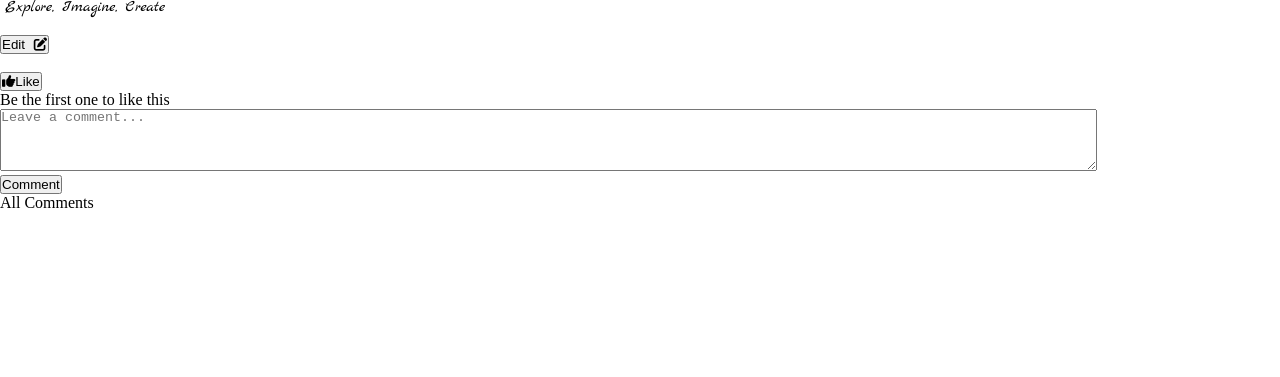
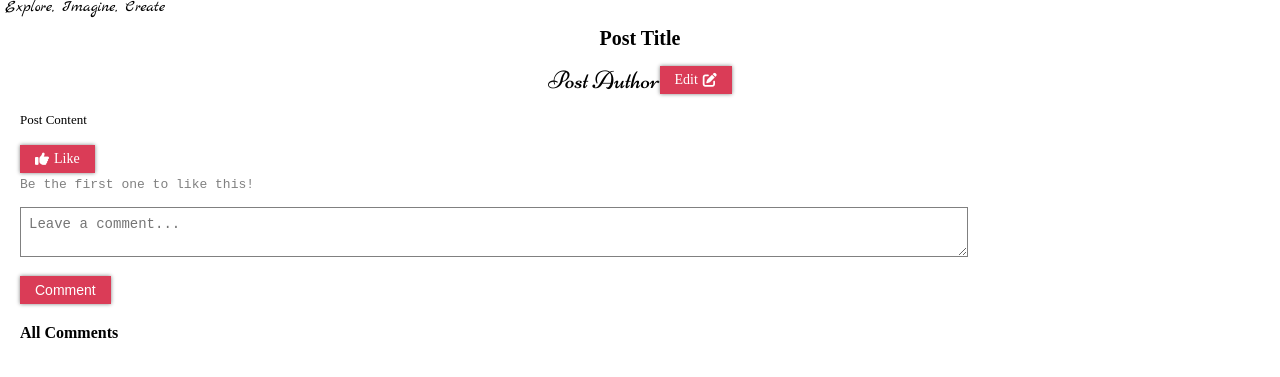
Before and after one commit to Vivekx007/Upgrad_Scribbler-Project, a plain HTML site: page html/post.html in a window 1280 px wide. Shown: the part 75-452 px from the top of the page. Drawn offline with nearby package versions, Linux system fonts and the light colour scheme.

Commit message:
some changes in post.js

```diff
--- a/Js/bloglist.js
+++ b/Js/bloglist.js
@@ -18,3 +18,16 @@ function hideModal() {
   // try {
   deleteModal.style.display = "none";
 }
+
+//This is for Showing Post Details in new Page
+function viewPostDetails(id) {
+  var post = document.getElementById(id);
+  var author = post.querySelector(".author-name").innerHTML;
+  var title = post.querySelector(".title").innerHTML;
+  var content = post.querySelector(".post-content").innerHTML;
+  var postUrl =
+    "post.html?author=" + author + "&title=" + title + "&content=" + content;
+
+  window.location.href = postUrl;
+  console.log(postUrl);
+}
--- a/css/post.css
+++ b/css/post.css
@@ -0,0 +1,112 @@
+body {
+  background-color: #fff;
+}
+
+.container {
+  padding: 10px 20px 100px 20px !important;
+}
+
+.post-title {
+  text-align: center;
+  font-weight: 600;
+  font-size: 20px;
+  margin-bottom: 15px;
+}
+
+.post-author-info {
+  display: flex;
+  flex-direction: row;
+  justify-content: center;
+  align-content: center;
+  align-items: center;
+}
+
+.post-author {
+  font-size: 25px;
+
+  font-family: "Niconne", cursive;
+  /* margin: 0 50% 0 0; */
+  /* padding-left: 20px; */
+}
+
+.post-edit-holder {
+  text-align: right;
+}
+
+.post-edit-btn,
+.post-save-btn,
+.post-like-btn,
+.post-comment-btn {
+  background-color: #da3c57;
+  padding: 6px 15px;
+  color: #fff;
+  display: inline-flex;
+  align-items: center;
+  justify-content: center;
+  border: 0px;
+  font-size: 14px;
+  box-shadow: 0px 0px 4px gray;
+  cursor: pointer;
+  text-align: center;
+}
+
+.post-edit-btn i,
+.post-save-btn i {
+  margin-left: 5px;
+}
+
+#savePostBtn {
+  display: none;
+}
+
+.post-content {
+  text-align: justify;
+  font-size: 13px;
+  margin: 15px auto;
+  line-height: 20px;
+}
+
+.post-like-btn i {
+  margin-right: 5px;
+}
+
+.post-like-info {
+  font-size: 13px;
+  color: gray;
+  font-family: "Ubuntu Mono", monospace;
+  margin-top: 4px;
+}
+
+.post-comments-holder {
+  margin-top: 15px;
+}
+
+.post-comment {
+  width: 75%;
+  padding: 8px;
+  font-size: 14px;
+  border: 1px solid gray;
+}
+
+.post-comment-btn-holder {
+  margin: 15px 0px;
+}
+
+.comments-heading {
+  font-weight: 600;
+  margin: 20px 0 5px;
+}
+
+.comments-display-div {
+  background-color: #e2e4e6;
+  padding: 12px 5px;
+  display: none;
+}
+
+.user-comment {
+  margin: 10px;
+  background-color: #fff;
+  padding: 10px;
+  font-size: 15px;
+  color: #5b5b5b;
+}
--- a/html/post.html
+++ b/html/post.html
@@ -2,6 +2,8 @@
 <html lang="en">
   <head>
     <link rel="stylesheet" href="../css/header.css" />
+    <link rel="stylesheet" href="../css/post.css" />
+
     <link rel="preconnect" href="https://fonts.googleapis.com" />
     <link rel="preconnect" href="https://fonts.gstatic.com" crossorigin />
     <link
@@ -11,6 +13,12 @@
     <link
       rel="stylesheet"
       href="https://cdnjs.cloudflare.com/ajax/libs/font-awesome/6.1.1/css/all.min.css"
+    />
+    <link rel="preconnect" href="https://fonts.googleapis.com" />
+    <link rel="preconnect" href="https://fonts.gstatic.com" crossorigin />
+    <link
+      href="https://fonts.googleapis.com/css2?family=Niconne&display=swap"
+      rel="stylesheet"
     />
   </head>
   <body>
@@ -144,73 +152,56 @@
     <p class="title-para" style="color: black">Explore, Imagine, Create</p>
 
     <!-- post container that is editable -->
-    <div class="post container">
-      <div
-        class="heading-content"
-        id="edit-heading"
-        contenteditable="true"
-      ></div>
-      <div class="author">
-        <div class="author-name"></div>
-
-        <!-- Edit button -->
-        <div>
-          <button
-            id="edit-button"
-            type="button"
-            class="btn btn-danger"
-            onclick="EditHandler()"
-          >
-            Edit
-            <i class="fa-solid fa-pen-to-square" style="padding-left: 5px"></i>
-          </button>
+    <div class="container">
+      <div class="post-title col-12" id="postTitle">Post Title</div>
+      <div class="post-author-info col-12">
+        <div class="post-author col-6" id="postAuthor">Post Author</div>
+        <div class="post-edit-holder col-6">
+          <span class="post-edit-btn" id="editPostBtn" onclick="editUserPost();"
+            >Edit<i class="fa fa-edit"></i></span
+          ><span
+            class="post-save-btn"
+            id="savePostBtn"
+            onclick="saveUserPost();"
+            >Save<i class="fa fa-save"></i
+          ></span>
         </div>
       </div>
-
-      <div
-        class="post-content"
-        id="edit-contenttext"
-        contenteditable="true"
-      ></div>
-
-      <!-- like button -->
-      <button
-        id="like-button"
-        type="button"
-        class="btn btn-danger"
-        onclick="countLikesHandler()"
-      >
-        <i class="fa-solid fa-thumbs-up"></i><span id="likeButton">Like</span>
-      </button>
-      <div id="showCount">Be the first one to like this</div>
-
-      <!-- comment Area -->
-      <textarea
-        id="comment"
-        rows="4"
-        cols="135"
-        placeholder="Leave a comment..."
-        name="comment"
-      ></textarea>
-
-      <!-- Comment button -->
-      <div>
-        <button
-          id="comment-button"
-          type="button"
-          class="btn btn-danger"
-          onclick="addCommentHandler(comment)"
+      <div class="col-12 post-content" id="postContent">Post Content</div>
+      <div class="post-like-holder col-12">
+        <span class="post-like-btn" onclick="likePost();"
+          ><i class="fa fa-thumbs-up"></i
+          ><span id="postLikeLabel">Like</span></span
         >
-          Comment
-        </button>
+        <div class="post-like-info">Be the first one to like this!</div>
       </div>
-      <!-- see all comments -->
-      <div id="allCommentsHeading">All Comments</div>
-      <div class="comment-container">
-        <div id="comments"></div>
+      <div class="post-comments-holder col-12">
+        <div class="post-comment-edit col-12">
+          <textarea
+            class="post-comment"
+            placeholder="Leave a comment..."
+            rows="2"
+            id="userComment"
+          ></textarea>
+          <div class="post-comment-btn-holder col-12">
+            <button class="post-comment-btn" onclick="postUserComment();">
+              Comment
+            </button>
+          </div>
+        </div>
+        <div class="col-12 comments-display-holder">
+          <div class="comments-heading col-12">All Comments</div>
+          <div class="col-9 comments-display-div" id="commentsHolder"></div>
+        </div>
       </div>
     </div>
-
+    <script
+      src="https://code.jquery.com/jquery-3.4.1.slim.min.js"
+      integrity="sha384-J6qa4849blE2+poT4WnyKhv5vZF5SrPo0iEjwBvKU7imGFAV0wwj1yYfoRSJoZ+n"
+      crossorigin="anonymous"
+    ></script>
     <script src="../Js/header.js"></script>
+    <script src="../Js/post.js"></script>
+    <script src="../Js/bloglist.js"></script>
   </body>
 </html>
```
Also changed, not shown: html/bloglist.html (+30 -18 lines).
